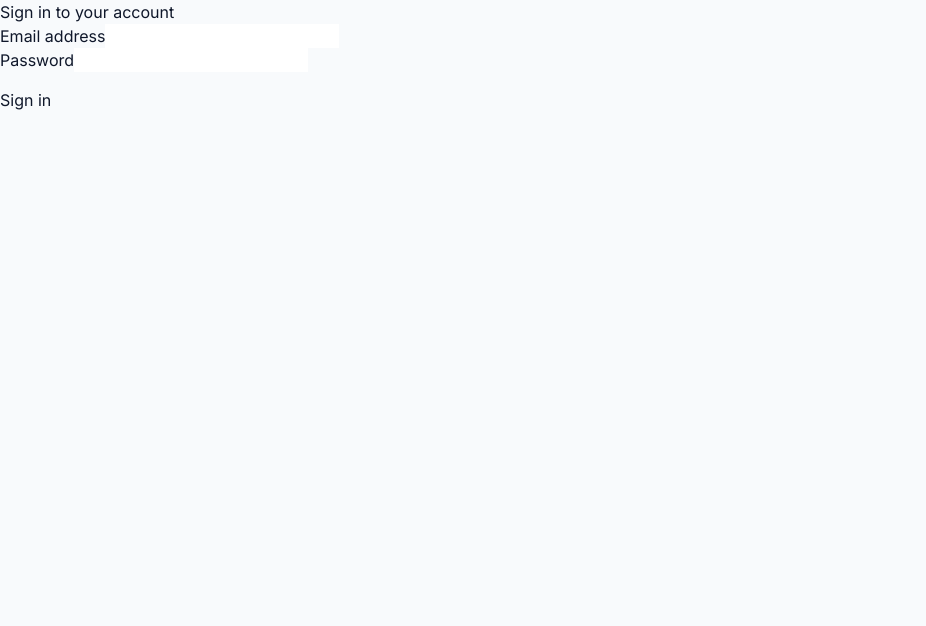
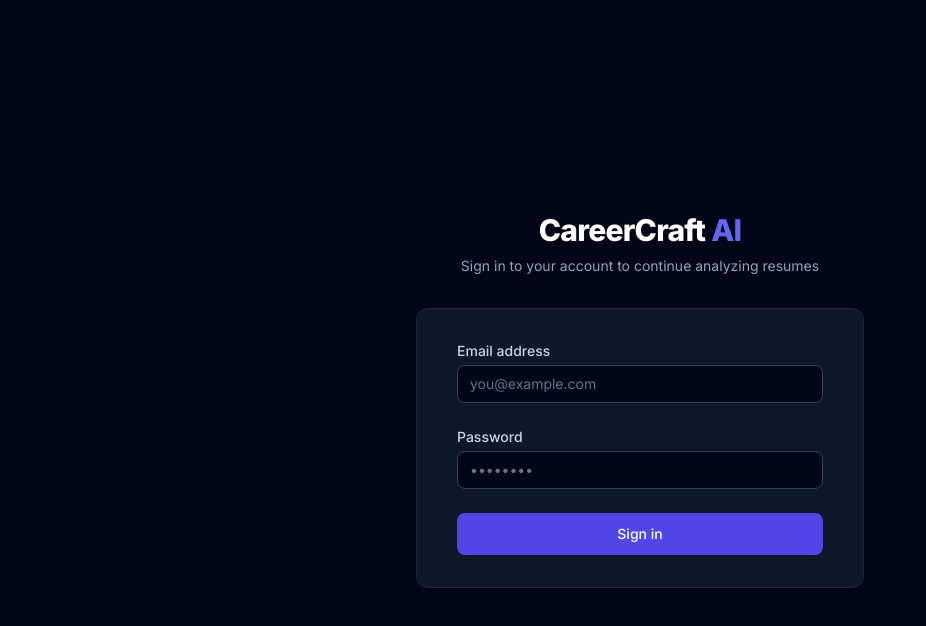
Before and after one commit to Rohits533/carrercraft-ai, a Next.js app: page / in a window 1280 px wide. Shown: the top 626 px of the page, without its empty margins (0-926 px from the left). Built offline with nearby package versions, Linux system fonts and the light colour scheme.

Commit message:
Rename LoginForm to LoginPage and update UI

```diff
--- a/app/page.tsx
+++ b/app/page.tsx
@@ -3,18 +3,15 @@
 import { useState, FormEvent } from 'react';
 import { useRouter } from 'next/navigation';
 
-export default function LoginForm() {
+export default function LoginPage() {
   const router = useRouter();
   const [email, setEmail] = useState('');
   const [password, setPassword] = useState('');
-
   const [loading, setLoading] = useState(false);
   const [errorMessage, setErrorMessage] = useState<string | null>(null);
 
   const handleSubmit = async (e: FormEvent<HTMLFormElement>) => {
-    // Crucial: Stops browser navigation from cutting off the fetch call in Safari
     e.preventDefault();
-
     setLoading(true);
     setErrorMessage(null);
 
@@ -28,60 +25,94 @@ export default function LoginForm() {
       const result = await response.json();
 
       if (!response.ok) {
-        throw new Error(result.error || `Server returned error status ${response.status}`);
+        throw new Error(result.error || 'Failed to sign in. Please check your credentials.');
       }
 
       router.push('/dashboard');
-
     } catch (err: any) {
-      console.error('[Frontend Auth Fetch Exception]:', err);
-      setErrorMessage(
-        err.message || 'Unable to connect to authentication server. Please check network.'
-      );
+      setErrorMessage(err.message || 'An unexpected error occurred.');
     } finally {
       setLoading(false);
     }
   };
 
   return (
-    <div className="login-container">
-      <h2>Sign in to your account</h2>
+    <div className="min-h-screen bg-slate-950 flex flex-col justify-center py-12 sm:px-6 lg:px-8">
+      <div className="sm:mx-auto sm:w-full sm:max-w-md">
+        <h2 className="text-center text-3xl font-extrabold tracking-tight text-white">
+          CareerCraft <span className="text-indigo-500">AI</span>
+        </h2>
+        <h2 className="mt-2 text-center text-sm text-slate-400">
+          Sign in to your account to continue analyzing resumes
+        </h2>
+      </div>
+
+      <div className="mt-8 sm:mx-auto sm:w-full sm:max-w-md">
+        <div className="bg-slate-900 py-8 px-4 shadow-xl border border-slate-800 sm:rounded-xl sm:px-10">
 
           {errorMessage && (
-        <div style={{ color: 'red', margin: '1rem 0', padding: '0.5rem', border: '1px solid red' }}>
-          <strong>Load failed:</strong> {errorMessage}
+            <div className="mb-4 bg-red-500/10 border border-red-500/50 text-red-400 text-sm p-3 rounded-lg">
+              {errorMessage}
             </div>
           )}
 
-      <form onSubmit={handleSubmit}>
+          <form className="space-y-6" onSubmit={handleSubmit}>
             <div>
-          <label htmlFor="email">Email address</label>
+              <label className="block text-sm font-medium text-slate-300">
+                Email address
+              </label>
+              <div className="mt-1">
                 <input
-            id="email"
                   type="email"
                   required
                   value={email}
                   onChange={(e) => setEmail(e.target.value)}
                   disabled={loading}
+                  className="appearance-none block w-full px-3 py-2 border border-slate-700 rounded-lg bg-slate-950 text-white placeholder-slate-500 focus:outline-none focus:ring-2 focus:ring-indigo-500 focus:border-indigo-500 sm:text-sm"
+                  placeholder="you@example.com"
                 />
+              </div>
             </div>
 
             <div>
-          <label htmlFor="password">Password</label>
+              <label className="block text-sm font-medium text-slate-300">
+                Password
+              </label>
+              <div className="mt-1">
                 <input
-            id="password"
                   type="password"
                   required
                   value={password}
                   onChange={(e) => setPassword(e.target.value)}
                   disabled={loading}
+                  className="appearance-none block w-full px-3 py-2 border border-slate-700 rounded-lg bg-slate-950 text-white placeholder-slate-500 focus:outline-none focus:ring-2 focus:ring-indigo-500 focus:border-indigo-500 sm:text-sm"
+                  placeholder="••••••••"
                 />
               </div>
+            </div>
 
-        <button type="submit" disabled={loading} style={{ marginTop: '1rem' }}>
-          {loading ? 'Authenticating...' : 'Sign in'}
+            <div>
+              <button
+                type="submit"
+                disabled={loading}
+                className="w-full flex justify-center py-2.5 px-4 border border-transparent rounded-lg shadow-sm text-sm font-medium text-white bg-indigo-600 hover:bg-indigo-700 focus:outline-none focus:ring-2 focus:ring-offset-2 focus:ring-indigo-500 disabled:opacity-50 transition-colors"
+              >
+                {loading ? (
+                  <span className="flex items-center gap-2">
+                    <svg className="animate-spin -ml-1 mr-3 h-5 w-5 text-white" xmlns="http://www.w3.org/2000/svg" fill="none" viewBox="0 0 24 24">
+                      <circle className="opacity-25" cx="12" cy="12" r="10" stroke="currentColor" strokeWidth="4"></circle>
+                      <path className="opacity-75" fill="currentColor" d="M4 12a8 8 0 018-8V0C5.373 0 0 5.373 0 12h4zm2 5.291A7.962 7.962 0 014 12H0c0 3.042 1.135 5.824 3 7.938l3-2.647z"></path>
+                    </svg>
+                    Signing in...
+                  </span>
+                ) : (
+                  'Sign in'
+                )}
               </button>
+            </div>
           </form>
+        </div>
+      </div>
     </div>
   );
 }
```
Lines whose indentation alone changed are shown as unchanged.
